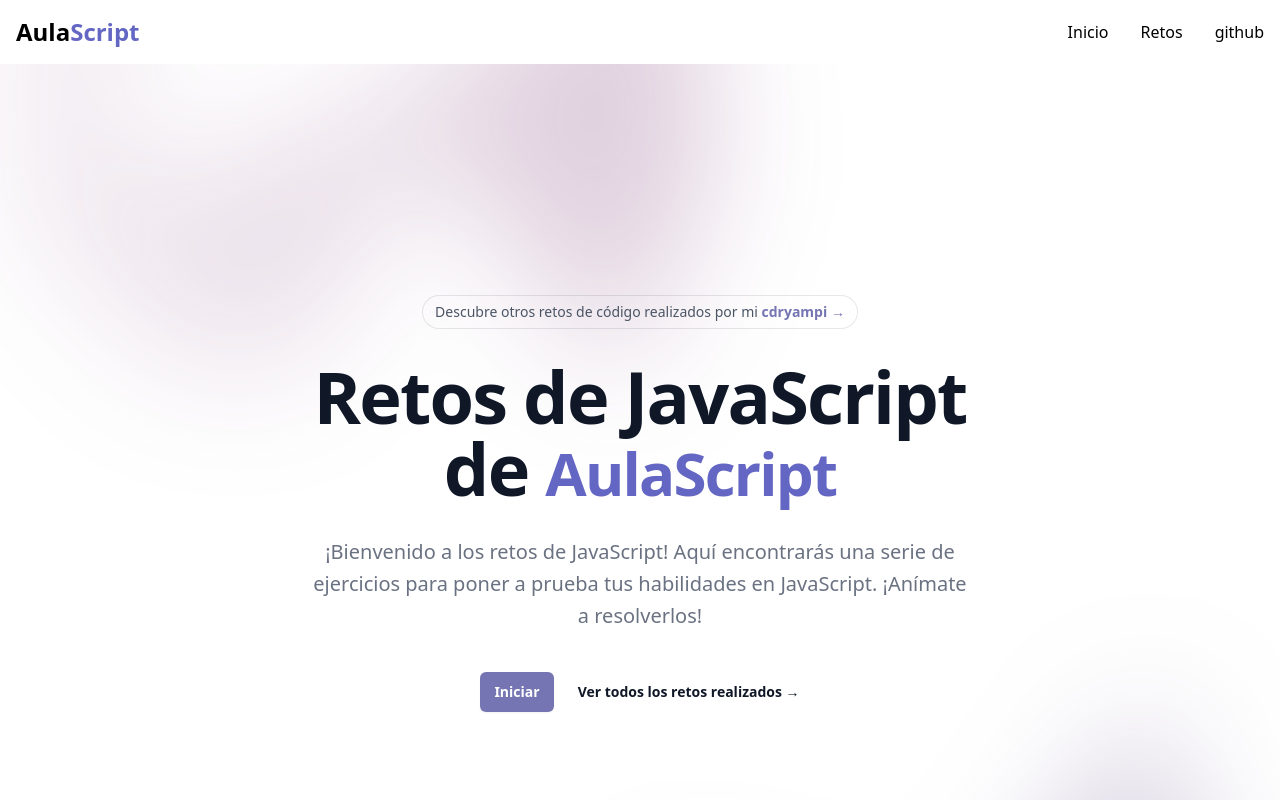
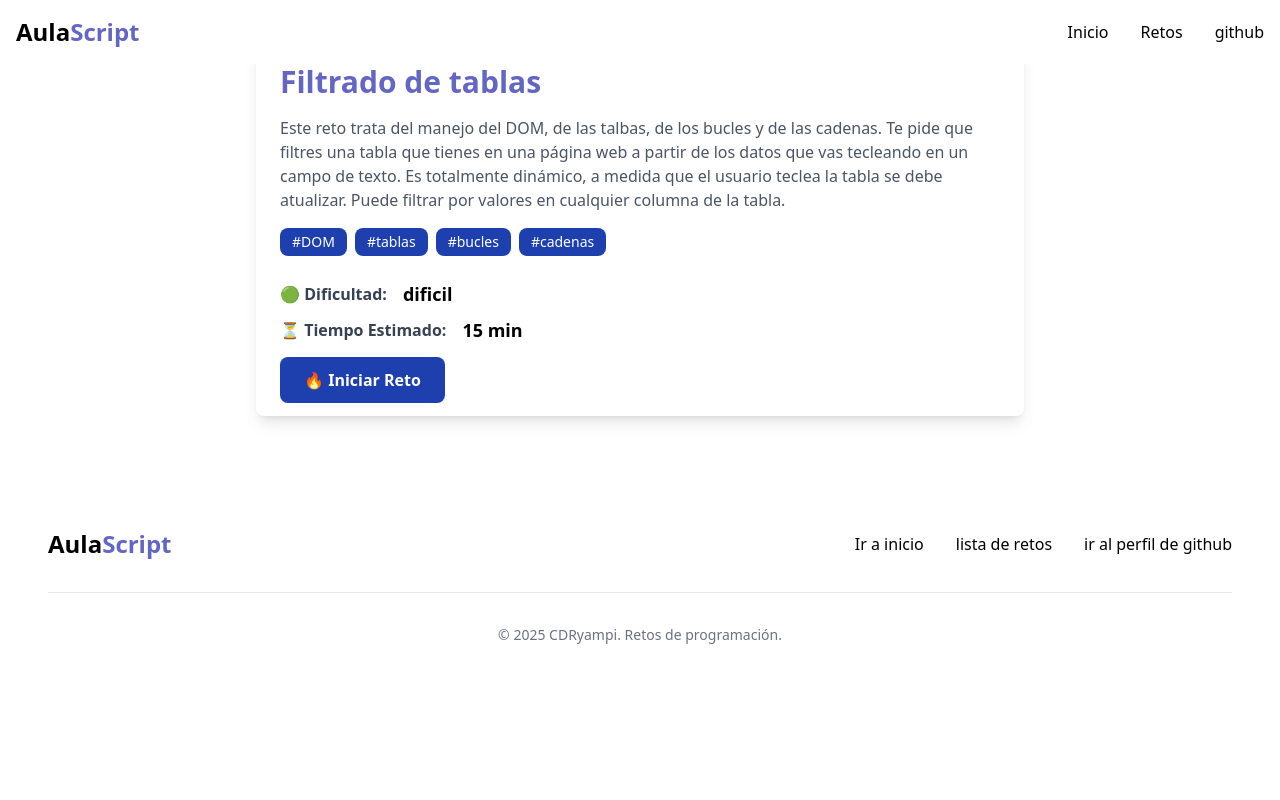
Before and after one commit to cdryampi/retos_aulascript, a Vue app: page /reto/1 in a window 1280 px wide. Shown: the top 800 px of the page. Built offline with nearby package versions, Linux system fonts and the light colour scheme.

Commit message:
add vue-router and restructure app for routing; remove MainComponent and update App.vue

```diff
--- a/package.json
+++ b/package.json
@@ -15,7 +15,8 @@
     "flowbite": "^3.1.2",
     "postcss": "^8.5.2",
     "tailwindcss": "^4.0.6",
-    "vue": "^3.5.13"
+    "vue": "^3.5.13",
+    "vue-router": "^4.5.0"
   },
   "devDependencies": {
     "@vitejs/plugin-vue": "^5.2.1",
--- a/src/App.vue
+++ b/src/App.vue
@@ -1,64 +1,24 @@
 <template>
-  <NavBarComponent />
-  <HeroComponent :reto="reto" />
-  <RetoHeroRandomComponent :reto="reto" @ChangeReto="ChangeReto" />
-  <BrowserTagsComponent :tags="tags" @filter-by-tags="FilterByTags" />
-  <RetosListComponent :retosList="retos" :key="retos.length" />
-  <RetoEstadisticasComponent :estadisticas="estadisticas" />
+  <NavBarComponent :menu="menu" />
+  <router-view />
   <FooterComponent :footerLinks="footerLinks" />
-
   <!-- <MainComponent /> -->
 </template>
 
 <script setup>
+// componentes comunes
 import NavBarComponent from "./components/NavBarComponent.vue";
-import MainComponent from "./components/MainComponent.vue";
-import HeroComponent from "./components/HeroComponent.vue";
-import RetosListComponent from "./components/retos/RetosListComponent.vue";
-import RetoHeroRandomComponent from "./components/retos/RetoHeroRandomComponent.vue";
-import RetoEstadisticasComponent from "./components/retos/RetoEstadisticasComponent.vue";
-import BrowserTagsComponent from "./components/tags/BrowserTagsComponent.vue";
 import FooterComponent from "./components/footer/FooterComponent.vue";
+
+import { ref } from "vue";
 // Datos de los retos
 
-import { RetosListData } from "./data/retosListData.js";
 import { footerData } from "./data/footerData.js";
+import { navbarData } from "./data/navbarData";
 
-// Composables
+const menu = ref(navbarData);
 
-import useEstadisticas from "./composables/useEstadisticas.js";
-import useTags from "./composables/useTags.js";
-
-import { ref, onBeforeMount, watchEffect } from "vue";
-
-const retos = ref(RetosListData);
 const footerLinks = ref(footerData);
-
-const reto = ref(RetosListData[0]);
-const tags = ref(null);
-
-const { getEstadisticas } = useEstadisticas(RetosListData);
-const { getTags } = useTags(RetosListData);
-
-const estadisticas = ref(null);
-
-const ChangeReto = () => {
-  reto.value = retos.value[Math.floor(Math.random() * retos.value.length)];
-};
-
-const FilterByTags = (tag) => {
-  retos.value = RetosListData.filter((reto) => reto.tags.includes(tag));
-};
-
-watchEffect(() => {
-  estadisticas.value = getEstadisticas();
-});
-
-onBeforeMount(() => {
-  reto.value = RetosListData[Math.floor(Math.random() * RetosListData.length)];
-  estadisticas.value = getEstadisticas();
-  tags.value = getTags();
-});
 </script>
 
 <style scoped></style>
--- a/src/components/MainComponent.vue
+++ /dev/null
@@ -1,10 +0,0 @@
-<template>
-  <div class="container mx-auto p-4">
-    <h1 class="text-4xl font-bold text-center">Retos de JavaScript</h1>
-    <p class="text-center text-lg">¡Bienvenido a los retos de JavaScript!</p>
-  </div>
-</template>
-
-<script setup></script>
-
-<style scoped></style>
--- a/src/components/NavBarComponent.vue
+++ b/src/components/NavBarComponent.vue
@@ -57,8 +57,10 @@
 </template>
 
 <script setup>
-import { ref } from "vue";
-import { navbarData } from "../data/navbarData";
+import { ref, defineProps } from "vue";
+const props = defineProps({
+  menu: Array,
+});
 
-const menu = ref(navbarData);
+const menu = ref(props.menu);
 </script>
--- a/src/components/retos/RetosListComponent.vue
+++ b/src/components/retos/RetosListComponent.vue
@@ -7,11 +7,12 @@
     </h2>
 
     <ol class="relative border-s border-gray-200 dark:border-gray-700">
-      <li
+      <router-link
         class="mb-10 ms-6"
         v-for="(reto, index) in retosList"
         :key="reto.id"
         :data-aos="index % 2 === 0 ? 'zoom-in-right' : 'zoom-out'"
+        :to="'/reto/' + reto.id"
       >
         <div class="flex items-center mb-2 gap-1.5">
           <span
@@ -74,7 +75,7 @@
           {{ reto.dificultad === "intermedio" ? "⭐⭐" : "" }}
           {{ reto.dificultad === "dificil" ? "⭐⭐⭐" : "" }}
         </div>
-      </li>
+      </router-link>
       <div
         class="fter:h-px my-24 flex items-center before:h-px before:flex-1 before:bg-gray-300 before:content-[''] after:h-px after:flex-1 after:bg-gray-300 after:content-['']"
       >
--- a/src/main.js
+++ b/src/main.js
@@ -3,9 +3,11 @@ import "./style.css";
 import App from "./App.vue";
 import AOS from "aos";
 import "aos/dist/aos.css";
+import router from "./router";
 
-createApp(App).mount("#app");
-
+const app = createApp(App);
+app.use(router);
+app.mount("#app");
 // Inicializa AOS
 AOS.init({
   duration: 800, // Duración en ms
--- /dev/null
+++ b/src/router/index.js
@@ -0,0 +1,24 @@
+import { createRouter, createWebHistory } from "vue-router";
+import HomeView from "../views/HomeView.vue";
+import RetoDetailView from "../views/RetoDetailView.vue";
+
+const routes = [
+  {
+    path: "/",
+    component: HomeView,
+    name: "home",
+  },
+  {
+    path: "/reto/:id",
+    component: RetoDetailView,
+    name: "reto-detalle",
+    props: true,
+  },
+];
+
+const router = createRouter({
+  history: createWebHistory(),
+  routes,
+});
+
+export default router;
--- /dev/null
+++ b/src/views/HomeView.vue
@@ -0,0 +1,52 @@
+<template>
+  <HeroComponent :reto="reto" />
+  <RetoHeroRandomComponent :reto="reto" @ChangeReto="ChangeReto" />
+  <BrowserTagsComponent :tags="tags" @filter-by-tags="FilterByTags" />
+  <RetosListComponent :retosList="retos" :key="retos.length" />
+  <RetoEstadisticasComponent :estadisticas="estadisticas" />
+</template>
+
+<script setup>
+import HeroComponent from "../components/HeroComponent.vue";
+import RetosListComponent from "../components/retos/RetosListComponent.vue";
+import RetoHeroRandomComponent from "../components/retos/RetoHeroRandomComponent.vue";
+import RetoEstadisticasComponent from "../components/retos/RetoEstadisticasComponent.vue";
+import BrowserTagsComponent from "../components/tags/BrowserTagsComponent.vue";
+import { RetosListData } from "../data/retosListData.js";
+
+// Composables
+
+import useEstadisticas from "../composables/useEstadisticas.js";
+import useTags from "../composables/useTags.js";
+
+import { ref, onBeforeMount, watchEffect } from "vue";
+
+const retos = ref(RetosListData);
+const reto = ref(RetosListData[0]);
+const tags = ref(null);
+
+const { getEstadisticas } = useEstadisticas(RetosListData);
+const { getTags } = useTags(RetosListData);
+
+const estadisticas = ref(null);
+
+const ChangeReto = () => {
+  reto.value = retos.value[Math.floor(Math.random() * retos.value.length)];
+};
+
+const FilterByTags = (tag) => {
+  retos.value = RetosListData.filter((reto) => reto.tags.includes(tag));
+};
+
+watchEffect(() => {
+  estadisticas.value = getEstadisticas();
+});
+
+onBeforeMount(() => {
+  reto.value = RetosListData[Math.floor(Math.random() * RetosListData.length)];
+  estadisticas.value = getEstadisticas();
+  tags.value = getTags();
+});
+</script>
+
+<style scoped></style>
--- /dev/null
+++ b/src/views/RetoDetailView.vue
@@ -0,0 +1,55 @@
+<template>
+  <section class="p-6">
+    <div class="max-w-3xl mx-auto bg-white shadow-lg rounded-lg p-6">
+      <h1 class="text-3xl font-bold text-primary mb-4">{{ reto.title }}</h1>
+      <p class="text-gray-600">{{ reto.description }}</p>
+
+      <!-- Etiquetas -->
+      <div class="flex flex-wrap gap-2 mt-4">
+        <span
+          v-for="tag in reto.tags"
+          :key="tag"
+          class="bg-primary text-white px-3 py-1 rounded-lg text-sm"
+        >
+          #{{ tag }}
+        </span>
+      </div>
+
+      <!-- Información -->
+      <div class="flex items-center gap-4 mt-6">
+        <span class="text-gray-700 font-semibold">🟢 Dificultad:</span>
+        <span class="text-lg font-bold">{{ reto.dificultad }}</span>
+      </div>
+
+      <div class="flex items-center gap-4 mt-2">
+        <span class="text-gray-700 font-semibold">⏳ Tiempo Estimado:</span>
+        <span class="text-lg font-bold">{{ reto.tiempoEstimado }} min</span>
+      </div>
+
+      <!-- Botón de Iniciar Reto -->
+      <div class="mt-6">
+        <router-link
+          :to="'/retos'"
+          class="bg-primary text-white px-6 py-3 rounded-lg font-semibold hover:shadow-lg"
+        >
+          🔥 Iniciar Reto
+        </router-link>
+      </div>
+    </div>
+  </section>
+</template>
+
+<script setup>
+import { defineProps } from "vue";
+import { RetosListData } from "../data/retosListData";
+
+// Recibe el parámetro de la URL
+const props = defineProps(["id"]);
+const reto = RetosListData.find((r) => r.id === Number(props.id));
+</script>
+
+<style scoped>
+.bg-primary {
+  background-color: #1e40af; /* Azul de Flowbite */
+}
+</style>
--- a/vite.config.js
+++ b/vite.config.js
@@ -5,4 +5,7 @@ import tailwindcss from "@tailwindcss/vite";
 // https://vite.dev/config/
 export default defineConfig({
   plugins: [vue(), tailwindcss()],
+  server: {
+    historyApiFallback: true, // 👈 Esto redirige todas las rutas al frontend
+  },
 });
```
Also changed, not shown: 1 other file (tests, documents, lock files or other folders).
